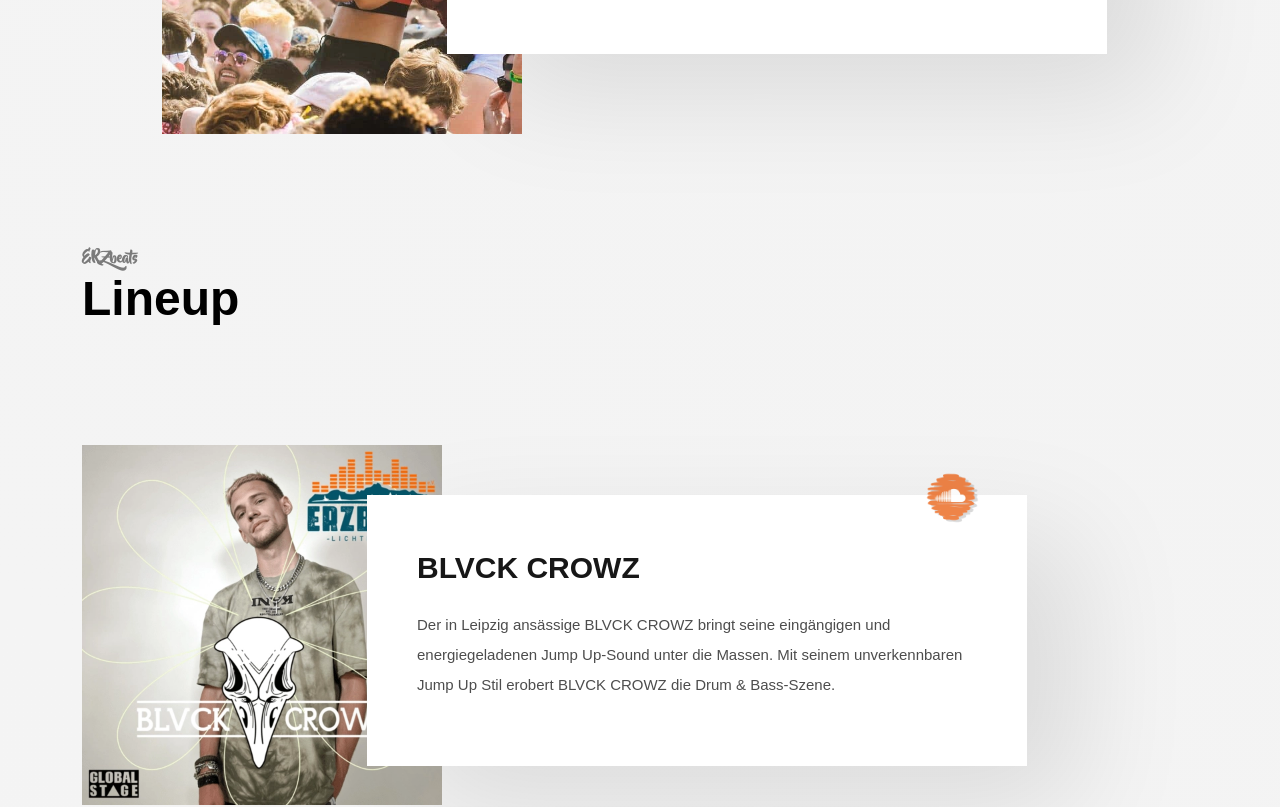
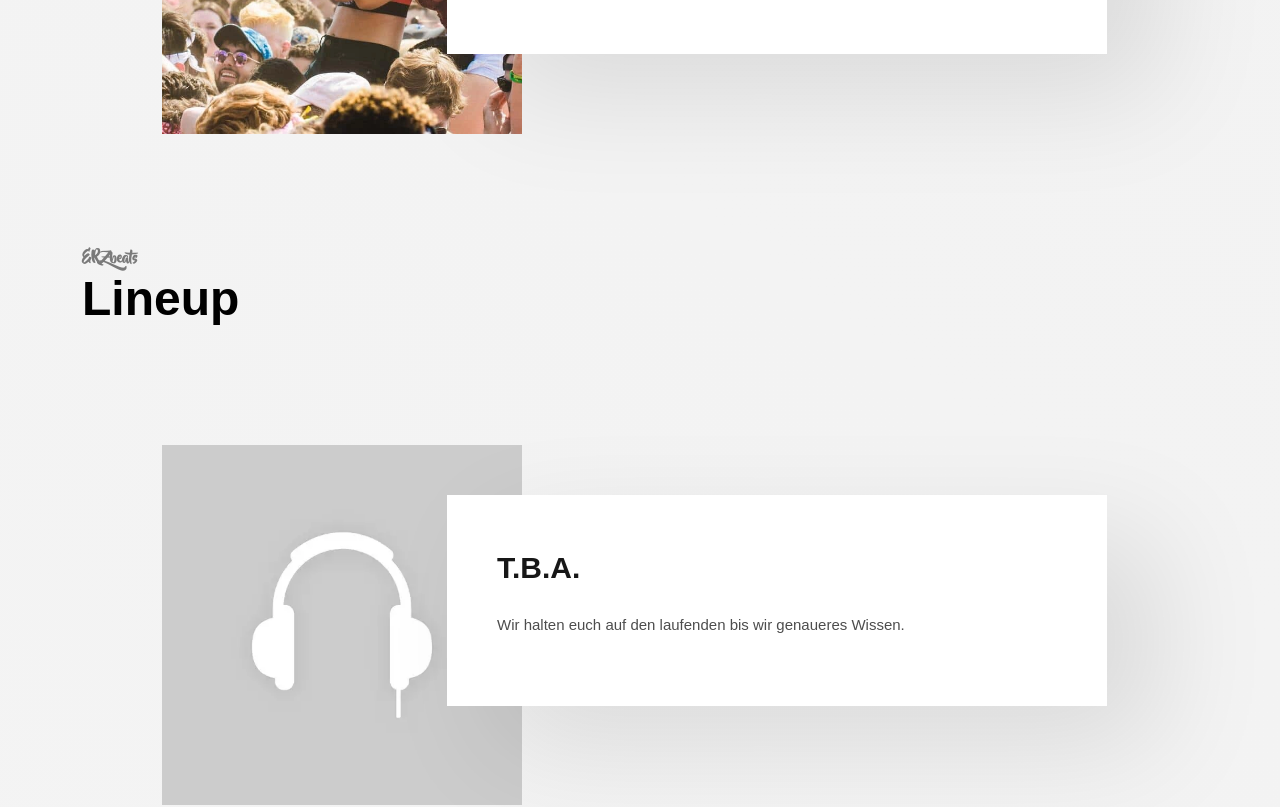
Before and after one commit to e-pallad/erzbeats, a React (Create React App) app: page / in a window 1280 px wide. Shown: the part 2040-2847 px from the top of the page. Built offline with nearby package versions, Linux system fonts and the light colour scheme.

Commit message:
renamed tba lineup file

```diff
--- /dev/null
+++ b/src/components/LineupTba.js
@@ -0,0 +1,51 @@
+import Col from "react-bootstrap/Col";
+
+import ArtistPlaceholderImagePng from './../img/ArtistPlaceholder.png';
+import ArtistPlaceholderImageWebp from './../img/ArtistPlaceholder.webp';
+
+export default function Lineup2() {
+    return (
+        <Col xs="12">
+            <div id="lineup" className="lineup-artists-headline">
+                <div className="entry-title">
+                    <p>ERZbeats {process.env.REACT_APP_YEAR}</p>
+                    <h2>Lineup</h2>
+                </div>
+                <div className="lineup-artists">
+                    <div className="lineup-artists-wrap flex flex-wrap">
+                        <figure className="featured-image">
+                            <a href="https://www.instagram.com/erzbeats/" target={"_blank"} rel={"noreferrer"} alt="Instagram Link: Erzbeats">
+                                <picture>
+                                    <source
+                                        srcSet={ArtistPlaceholderImageWebp}
+                                        alt="Platzhalterbild für kommende DJ's"
+                                        width={540}
+                                        height="auto"
+                                    />
+                                    <img
+                                        src={ArtistPlaceholderImagePng}
+                                        alt="Platzhalterbild für kommende DJ's"
+                                        width={540}
+                                        height="auto"
+                                    />
+                                </picture>
+                            </a>
+                        </figure>
+                        <div className="lineup-artists-description">
+                            <div className="lineup-artists-description-container blvck-crowz">
+                                <div className="entry-title">
+                                    T.B.A.
+                                </div>
+                                <div className="entry-content">
+                                    <p>
+                                        Wir halten euch auf den laufenden bis wir genaueres Wissen.
+                                    </p>
+                                </div>
+                            </div>
+                        </div>
+                    </div>
+                </div>
+            </div>
+        </Col>
+    )
+}
--- a/src/pages/Home.js
+++ b/src/pages/Home.js
@@ -3,13 +3,11 @@
 import Container from "react-bootstrap/Container";
 import Row from "react-bootstrap/Row";
 import Philosophie from '../components/Philosphie';
-import Lineup1 from '../components/Lineup1';
+//import Lineup1 from '../components/Lineup1';
 import Hero from '../components/Hero';
 import Anreise from '../components/Anreise';
-/*
-import Lineup2 from '../components/Lineup2';
-import Gallery from '../components/Gallery';
-*/
+
+import LineupTba from '../components/LineupTba';
 
 export default function Home() {
     return (
@@ -19,14 +17,15 @@
                 <Row>
                     <Philosophie />
                 </Row>
+                {/*
                 <Row>
                     <Lineup1 />
                 </Row>
-                {/*
+                */}
                 <Row>
-                    <Lineup2 />
+                    <LineupTba />
                 </Row>
-                */}
+
                 <Row>
                     <Anreise />
                 </Row>
```
Also changed, not shown: src/components/Lineup2.js (deleted, +0 -74 lines).
